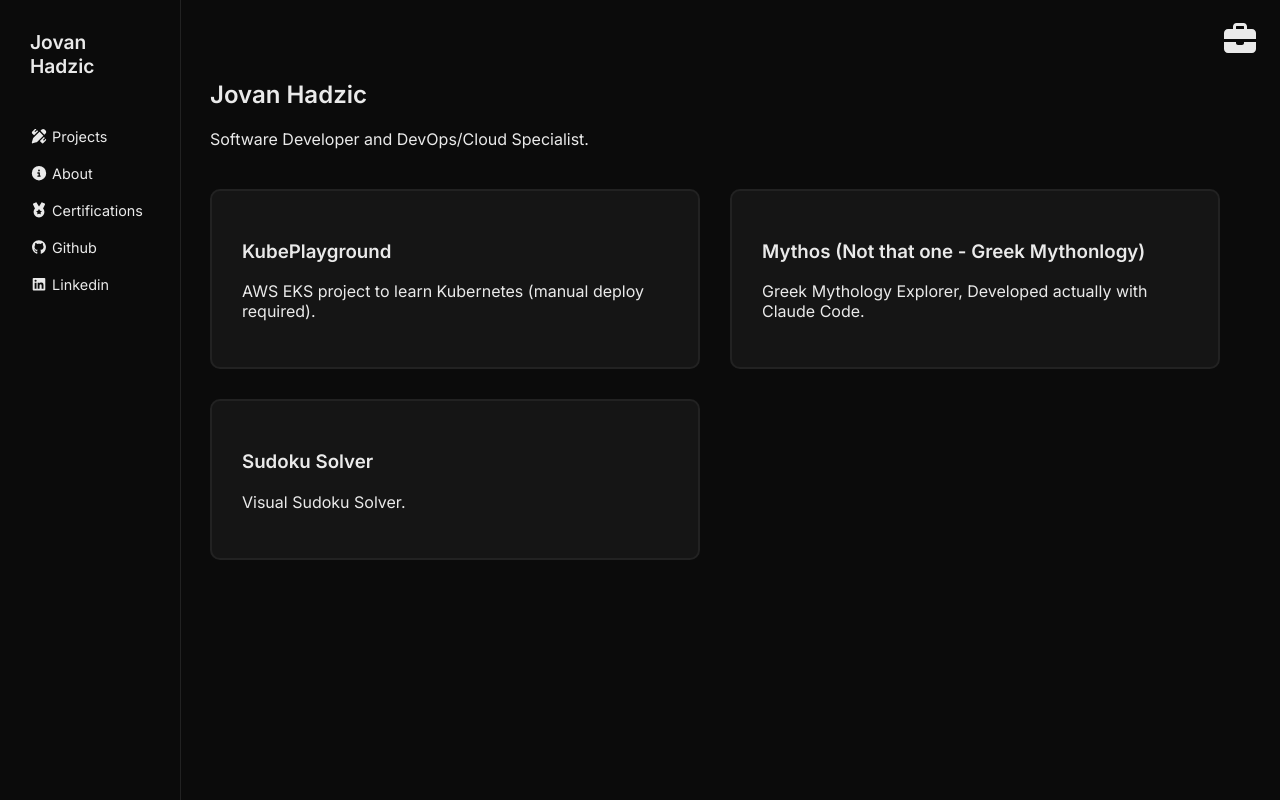
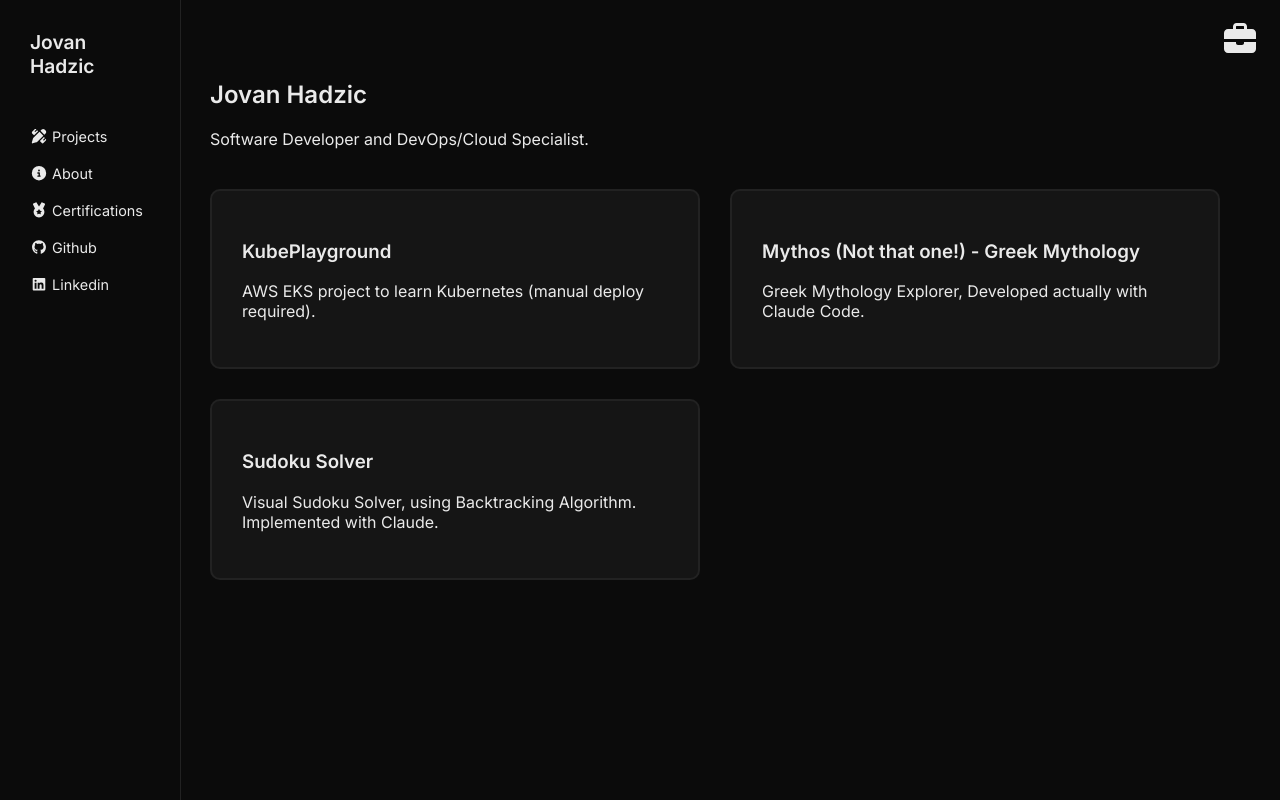
Before and after one commit to Jovan253/portfolio, a React (Create React App) app: page / in a window 1280 px wide. Built offline with nearby package versions, Linux system fonts and the light colour scheme.

Commit message:
fix: revised comments

```diff
--- a/src/data/projects.js
+++ b/src/data/projects.js
@@ -12,7 +12,7 @@ const projects = [
     },
     {
         id: 4,
-        title: "Mythos (Not that one - Greek Mythonlogy)",
+        title: "Mythos (Not that one!) - Greek Mythology",
         description: "Greek Mythology Explorer, Developed actually with Claude Code.",
         link: "https://mythos-j5ne.vercel.app/",
         hoverColor: "#dfad25",
@@ -21,7 +21,7 @@ const projects = [
     {
         id: 3,
         title: "Sudoku Solver",
-        description: "Visual Sudoku Solver.",
+        description: "Visual Sudoku Solver, using Backtracking Algorithm. Implemented with Claude.",
         link: "https://jh-sudoku-solver.vercel.app/",
         hoverColor: "#4f9b53",
         hoverIcon: faTableCells
```
